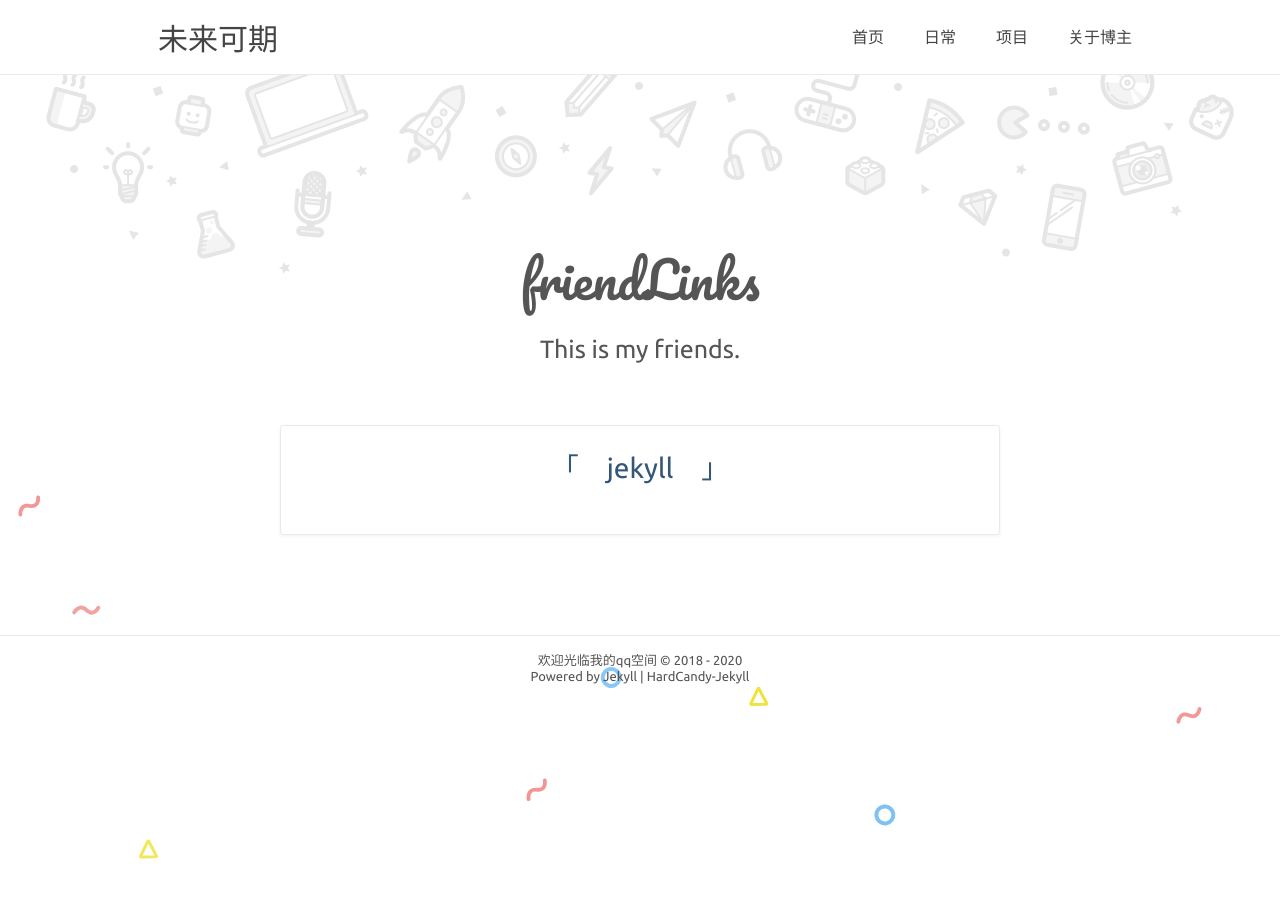
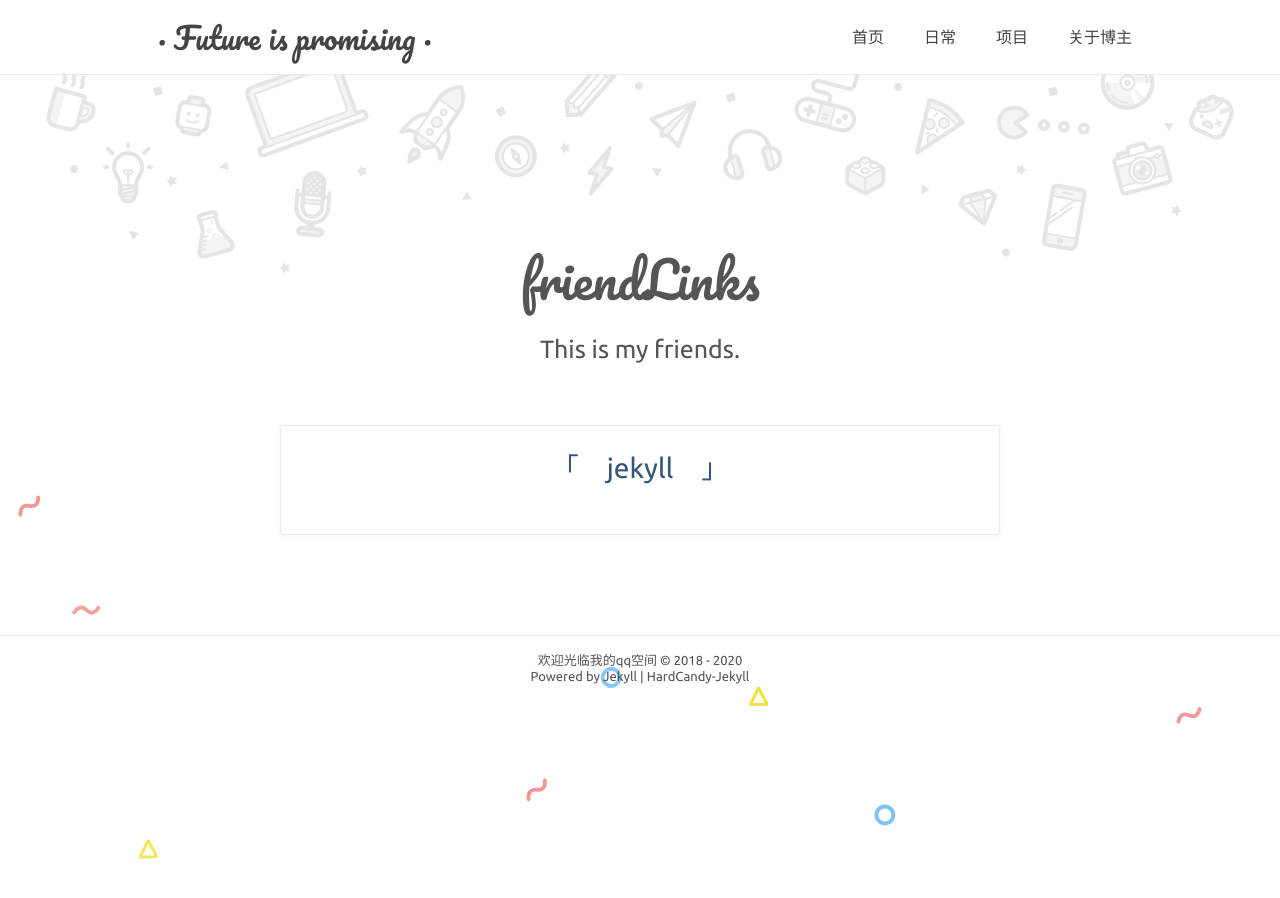
Before and after one commit to jessieyyy/jessieyyy.github.io, a Jekyll site: the page built from friendLink.html, in a window 1280 px wide. Built offline with Jekyll 4.4.1, drawn with Linux system fonts in a browser that asks for light colours; comment, search, counter and statistics services are not loaded.

Commit message:
title修改

```diff
--- a/_config.yml
+++ b/_config.yml
@@ -15,7 +15,7 @@ nav: # 最佳体验 六个标签 且最好每个标签不超过4中文字
 author: true
 name: 'iceofcream'
 NickName: 'your awesome nickname'
-webtitle: '未来可期'
+webtitle: '· Future is promising ·'
 bio: 'your awesome bio'
 about: true
 aboutyou: 'your introduction'
```
